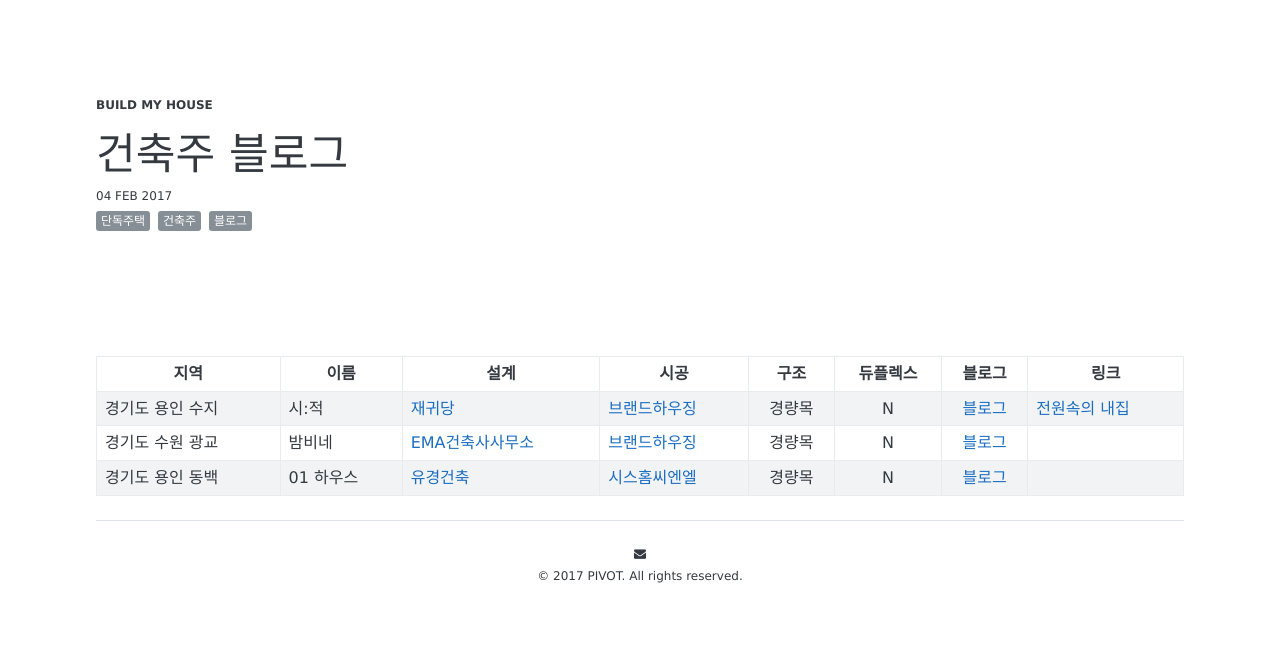
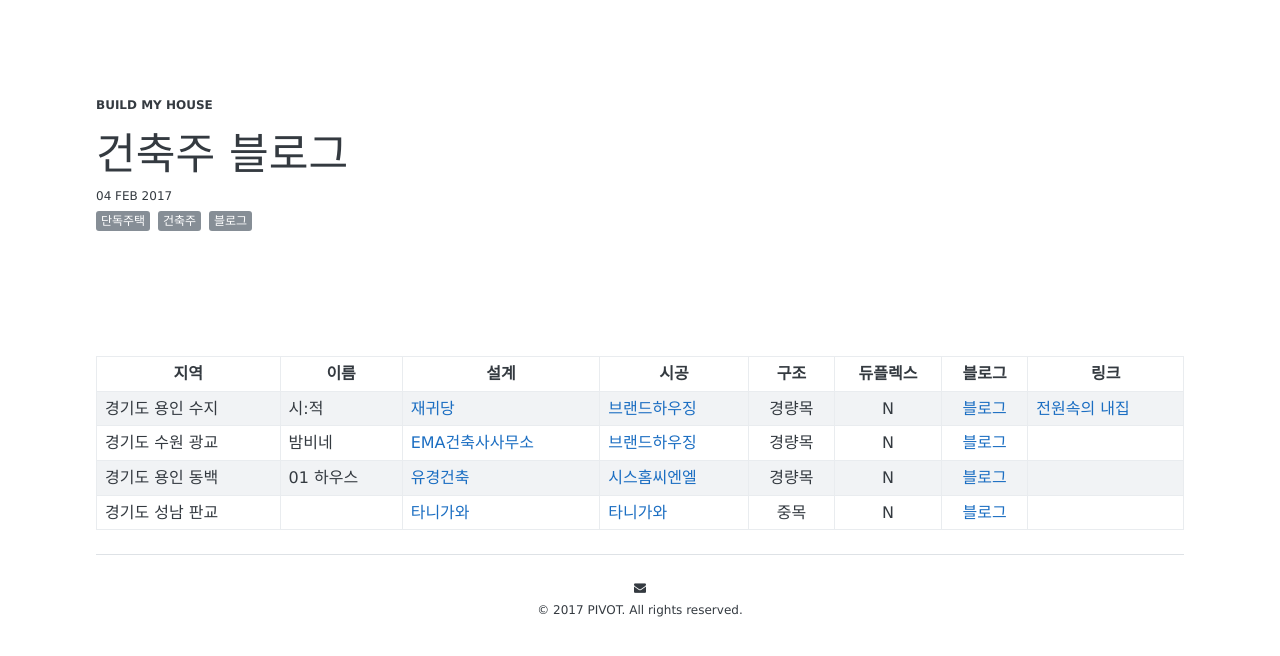
Before and after one commit to build-my-house/build-my-house.github.io, a Jekyll site: the page built from _posts/2017-02-04-blogs.md, in a window 1280 px wide. Shown: the top 656 px of the page. Built offline with Jekyll 4.4.1, drawn with Linux system fonts in a browser that asks for light colours; nearby versions of some CDN libraries; some web fonts are replaced.

Commit message:
add content

```diff
--- a/_posts/2017-02-04-blogs.md
+++ b/_posts/2017-02-04-blogs.md
@@ -11,11 +11,16 @@ tags: 단독주택 건축주 블로그
 | 경기도 용인 수지 | 시:적 | [재귀당][01]{:target="_blank"} | [브랜드하우징][01_1]{:target="_blank"} | 경량목 | N | [블로그][01_blog]{:target="_blank"} | [전원속의 내집][01_2]{:target="_blank"} |
 | 경기도 수원 광교 | 밤비네 | [EMA건축사사무소][02]{:target="_blank"} | [브랜드하우징][01_1]{:target="_blank"} | 경량목 | N | [블로그][02_blog]{:target="_blank"} |
 | 경기도 용인 동백 | 01 하우스 | [유경건축][03]{:target="_blank"} | [시스홈씨엔엘][03_1]{:target="_blank"} | 경량목 | N | [블로그][03_blog]{:target="_blank"} | |
+| 경기도 성남 판교 | | [타니가와][04]{:target="_blank"} | [타니가와][04]{:target="_blank"} | 중목 | N | [블로그][04_blog]{:target="_blank"} | |
+
+
+
+[04]: http://tg-k.co.kr/showroom/modelhouse_view_korea_pangyo8.asp#ad-image-0
+[04_blog]: http://blog.naver.com/5_happytree
 
 [03]: http://officekyuhng.com/index.php/residential/01-house/
 [03_blog]: http://blog.naver.com/hyewon98
 [03_1]: https://story.kakao.com/ch/syshome
-
 
 [02]: http://emanas.synology.me/wordpress/광교-단독주택/
 [02_blog]: http://blog.naver.com/withzzinpang
```
